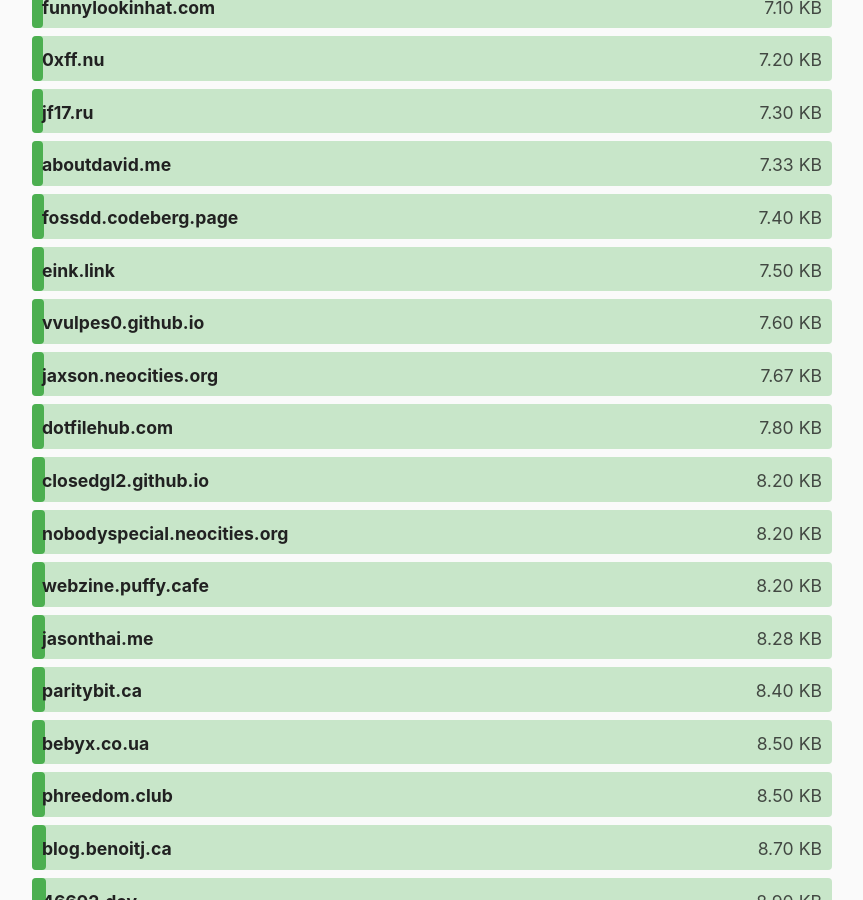
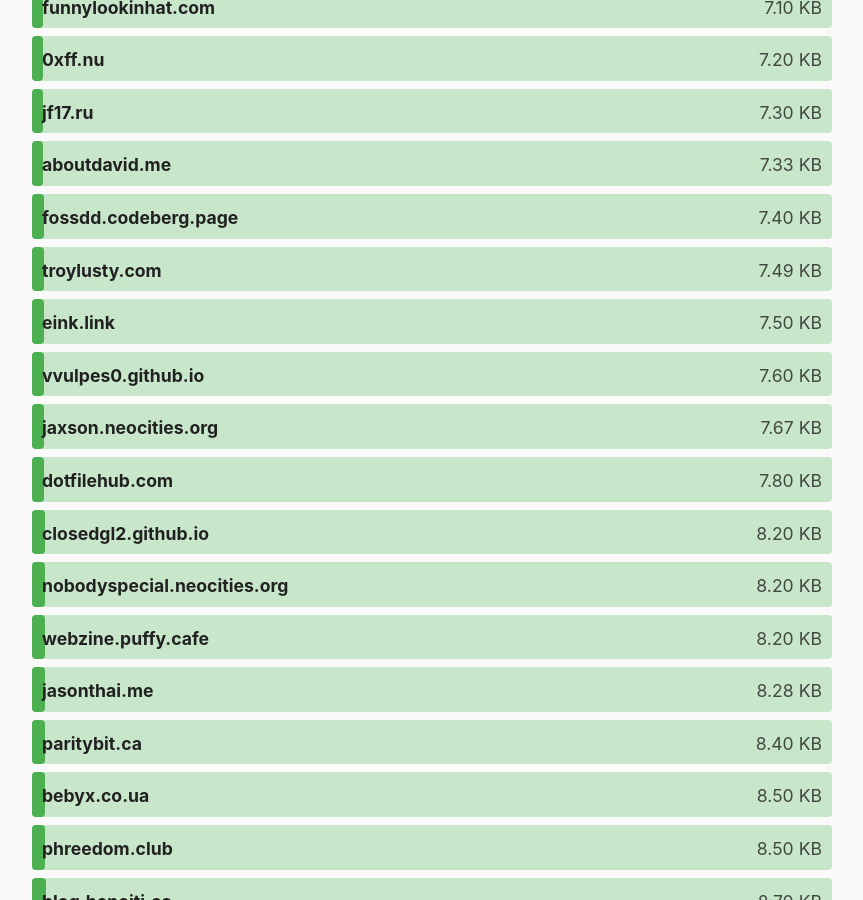
Before and after one commit to kevquirk/512kb.club, a Jekyll site: the page built from index.md, in a window 1280 px wide and 900 px high, scrolled down 3480 px. Shown: the whole window, without its empty margins (208-1071 px from the left). Built offline with Jekyll 4.4.1, drawn with Linux system fonts in a browser that asks for light colours.

Commit message:
Update sites.yml

```diff
--- a/_data/sites.yml
+++ b/_data/sites.yml
@@ -2443,6 +2443,11 @@
   size: 39.6
   last_checked: 2022-04-26
 
+- domain: troylusty.com
+  url: https://troylusty.com/
+  size: 7.49
+  last_checked: 2022-12-03
+
 - domain: tryhexadecimal.com
   url: https://tryhexadecimal.com/
   size: 34.7
```
